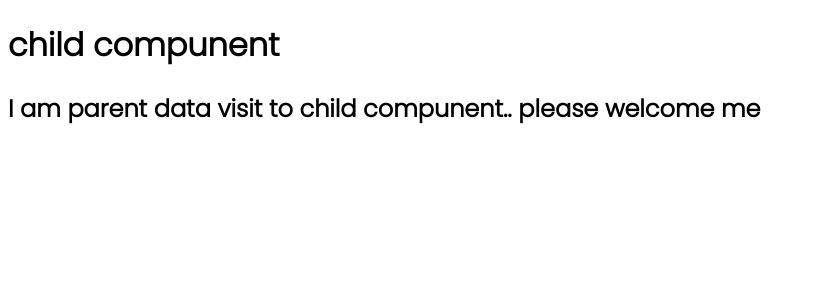
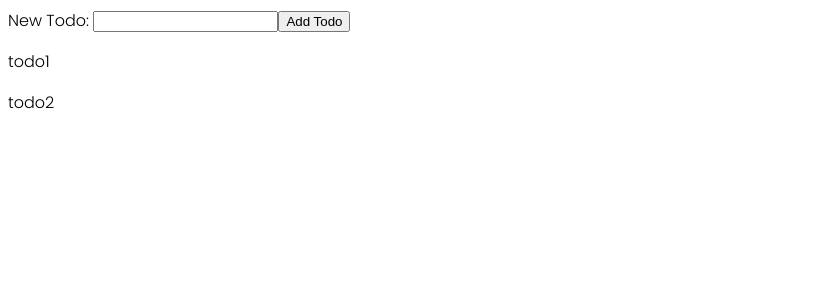
Before and after one commit to Bulbulahmed10/react-practice-anisul-islam-sir, a React (Create React App) app: page / in a window 1280 px wide. Shown: the top 300 px of the page, without its empty margins (0-816 px from the left). Built offline with nearby package versions, Linux system fonts and the light colour scheme.

Commit message:
basic todo app | pass data from child to parent component

```diff
--- a/src/App.js
+++ b/src/App.js
@@ -1,4 +1,6 @@
 import React from "react";
+
+
 import Card from "./components/Product-card";
 import Products from "./products.json";
 import Card2 from "./components/Card2";
@@ -9,6 +11,7 @@
 import FormHandling from "./components/form-handling/Form";
 import FormHandling2 from "./components/form-handling/form-handling2";
 import ChildComponent from "./components/Data-ParentToChild/ChildComponent";
+import Home from "./components/Todo-App/Home";
 
 function App() {
   // let items = [];
@@ -23,9 +26,25 @@
   // ));
   /* //! passing data from child to parent component */
 
-  const passingDataPtoC = (childDataParameter) => {
-    console.log(childDataParameter)
-  }
+  // const passingDataPtoC = (childDataParameter) => {
+  //   console.log(childDataParameter)
+  // }
+
+
+  //! Todo-App component data
+
+  //!! Plan
+
+  //!!! App.js ==> Components ==> Home.js(todo = ["item1", "item2"]) ==> Todos ==> Todo
+
+  //! Components ===> NewTodo(client side)
+
+
+
+
+
+
+
 
   return (
     <div>
@@ -44,10 +63,11 @@
 
       {/* //! passing data from child to parent component */}
 
-      <ChildComponent parentData="I am parent data visit to child compunent.. please welcome me" childData={passingDataPtoC}
+      {/* <ChildComponent parentData="I am parent data visit to child compunent.. please welcome me" childData={passingDataPtoC} /> */}
 
-      />
+     {/* //! Todo-App component data!!! */}
 
+      <Home />
     </div>
   );
 }
--- /dev/null
+++ b/src/components/Todo-App/Home.jsx
@@ -0,0 +1,27 @@
+import React, {useState} from "react";
+
+
+import NewTodo from "./NewTodo";
+import Todos from "./Todos";
+
+const dummyTodos = ["todo1", "todo2"];
+
+const Home = () => {
+
+  const [todos, setTodos] = useState(dummyTodos)
+
+  const handleNewTodo = (newTodo) => {
+    setTodos([...todos, newTodo])
+  }
+
+  return (
+    <div>
+
+      <NewTodo onTodo={handleNewTodo} />
+      <Todos todos={todos}  />
+
+    </div>
+  );
+};
+
+export default Home;
--- /dev/null
+++ b/src/components/Todo-App/NewTodo.jsx
@@ -0,0 +1,24 @@
+import React, {useState} from 'react'
+
+function NewTodo(props) {
+
+  const [todo, setTodo] = useState("")
+  const handleInputChange = (event) => {
+    setTodo(event.target.value)
+  }
+
+  const handleSubmit = (event) => {
+    event.preventDefault()
+    props.onTodo(todo)
+  }
+
+  return (
+    <form onSubmit={handleSubmit}>
+      <label htmlFor="todo">New Todo: </label>
+      <input type="text" name="todo" id="todo" value={todo} onChange={handleInputChange} />
+      <button> Add Todo</button>
+    </form>
+  )
+}
+
+export default NewTodo
--- /dev/null
+++ b/src/components/Todo-App/Todo.jsx
@@ -0,0 +1,11 @@
+import React from 'react'
+
+const Todo = (props) => {
+  return (
+    <p>
+    {props.todo}
+    </p>
+  )
+}
+
+export default Todo
--- /dev/null
+++ b/src/components/Todo-App/Todos.jsx
@@ -0,0 +1,14 @@
+import React from "react";
+import Todo from "./Todo";
+
+const Todos = (props) => {
+  return (
+    <div>
+      {props.todos.map((todo, index) => (
+        <Todo key={index} todo={todo} />
+      ))}
+    </div>
+  );
+};
+
+export default Todos;
```
